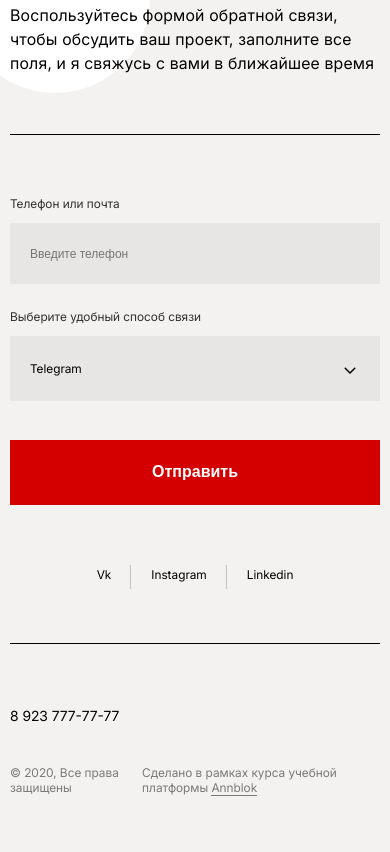
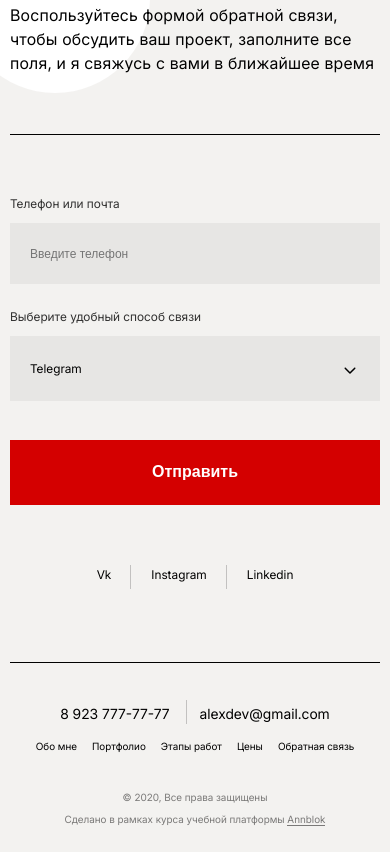
Before and after one commit to dbb1703/Landing_Portfolio, a website built with webpack: page src/index.html in a window 390 px wide. Shown: the part 5943-6795 px from the top of the page. Before the commit the page ends 6750 px from the top, so only its background shows below. Built offline with nearby package versions, Linux system fonts and the light colour scheme.

Commit message:
Реализует tablet и mobile версию секции footer

```diff
--- a/src/index.html
+++ b/src/index.html
@@ -479,7 +479,7 @@
 </section>
 <footer class="page__container footer">
   <nav class="footer__menu menu">
-    <ul class="menu__main">
+    <ul class="footer__menu-main menu__main">
       <li class="menu__item"><a href="#"
                                 class="menu__link">Обо мне</a></li>
       <li class="menu__item"><a href="#"
@@ -491,7 +491,7 @@
       <li class="menu__item"><a href="#"
                                 class="menu__link">Обратная связь</a></li>
     </ul>
-    <ul class="menu__contacts">
+    <ul class="footer__menu-contacts menu__contacts">
       <li class="menu__item"><a href="tel:+89237777777"
                                 class="menu__link">8 923 777-77-77</a></li>
       <li class="menu__item page__menu--line"><a href="mailto:alexdev@gmail.com"
--- a/src/styles/blocks/common/footer.scss
+++ b/src/styles/blocks/common/footer.scss
@@ -10,6 +10,61 @@
   @media (max-width: 750px) {
     margin-top: 61px;
   }
+
+  @media (max-width: 800px) {
+    flex-direction: column;
+    align-items: center;
+    margin-top: 80px;
+    padding-top: 40px;
+
+    .menu__contacts .menu__item:last-child {
+      display: flex;
+    }
+  }
+
+  @media (max-width: 360px) {
+    margin-top: 61px;
+    padding-top: 43px;
+
+    .footer__menu-contacts .page__menu--line {
+      &:before {
+        width: 1px;
+        height: 24px;
+        left: -15px;
+        top: -3px;
+      }
+    }
+  }
+}
+
+.footer__menu-main {
+  @media (max-width: 800px) {
+    display: flex;
+    order: 2;
+  }
+  @media (max-width: 500px) {
+    font-size: 10px;
+  }
+  @media (max-width: 360px) {
+    justify-content: space-between;
+    width: 97%;
+
+    .menu__item {
+      margin-left: 0;
+    }
+  }
+}
+
+.footer__menu-contacts {
+  @media (max-width: 800px) {
+    display: flex;
+    order: 1;
+    margin-bottom: 15px;
+  }
+
+  @media (max-width: 360px) {
+    margin-bottom: 30px;
+  }
 }
 
 .footer__wrapper {
@@ -19,6 +74,25 @@
   font-size: 12px;
   margin-top: 27px;
   color: rgb(122, 121, 120);
+  padding-bottom: 27px;
+
+  @media (max-width: 600px) {
+    flex-direction: column;
+  }
+
+  @media (max-width: 500px) {
+    font-size: 10px;
+  }
+
+  @media (max-width: 360px) {
+    margin-top: 21px;
+  }
+}
+
+.footer__platform {
+  @media (max-width: 360px) {
+    margin-top: 8px;
+  }
 }
 
 .footer__link {
--- a/src/styles/blocks/common/mobile-menu.scss
+++ b/src/styles/blocks/common/mobile-menu.scss
@@ -5,10 +5,11 @@
 }
 
 .mobile-menu--opened {
-  display: block;
+  display: flex;
 }
 
 .mobile-menu__wrapper {
+  width: 100%;
   text-align: center;
   padding-bottom: 42px;
   background-color: v.$main-background;
--- a/src/styles/global/page.scss
+++ b/src/styles/global/page.scss
@@ -123,10 +123,12 @@
 
 .page__modal {
   position: fixed;
+  top: 0;
+  left: 0;
+  display: flex;
   z-index: 100;
   width: 100%;
-  height: 100vh;
-
+  height: 100%;
   background-color: rgba(1, 1, 1, 0.4);
 }
 
```
